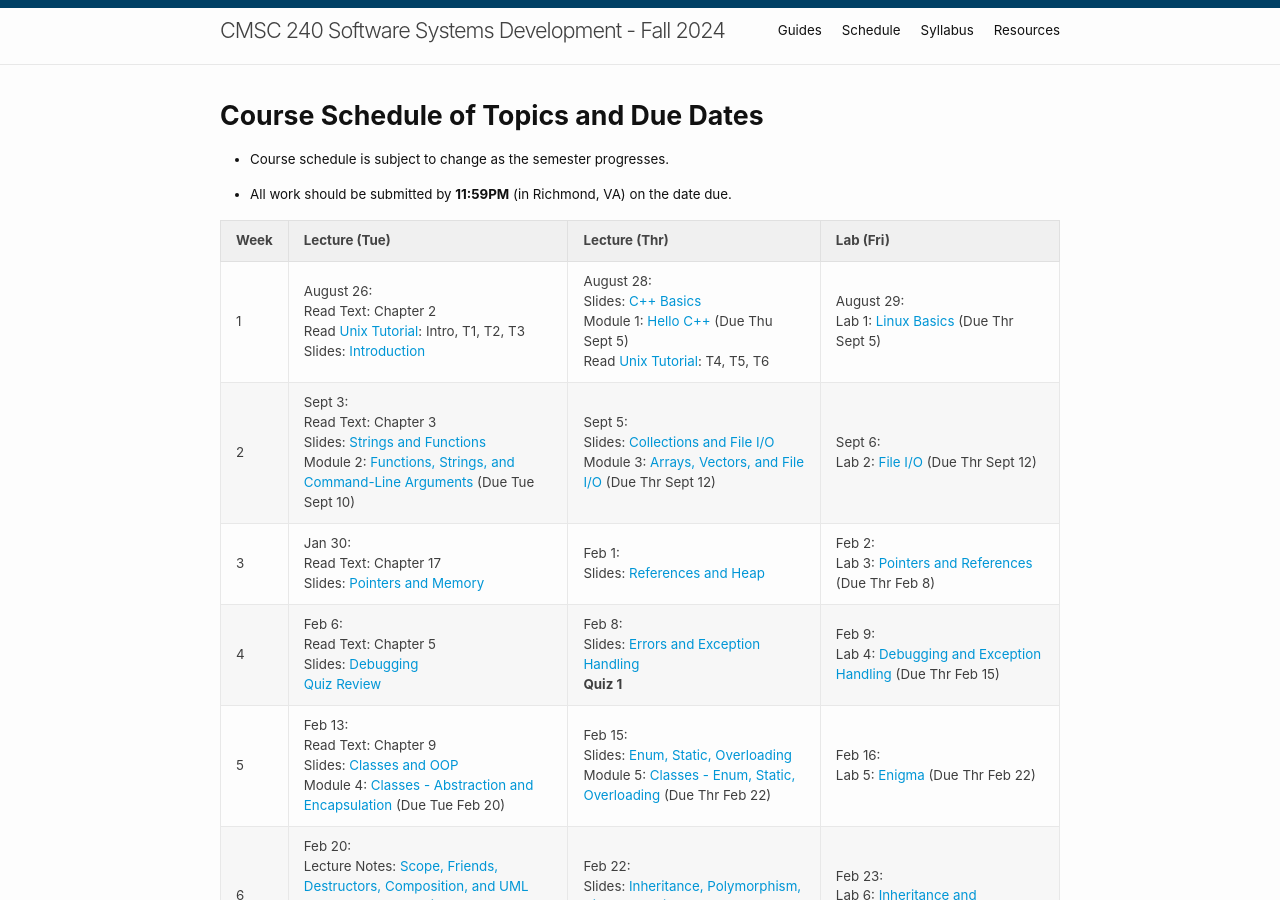
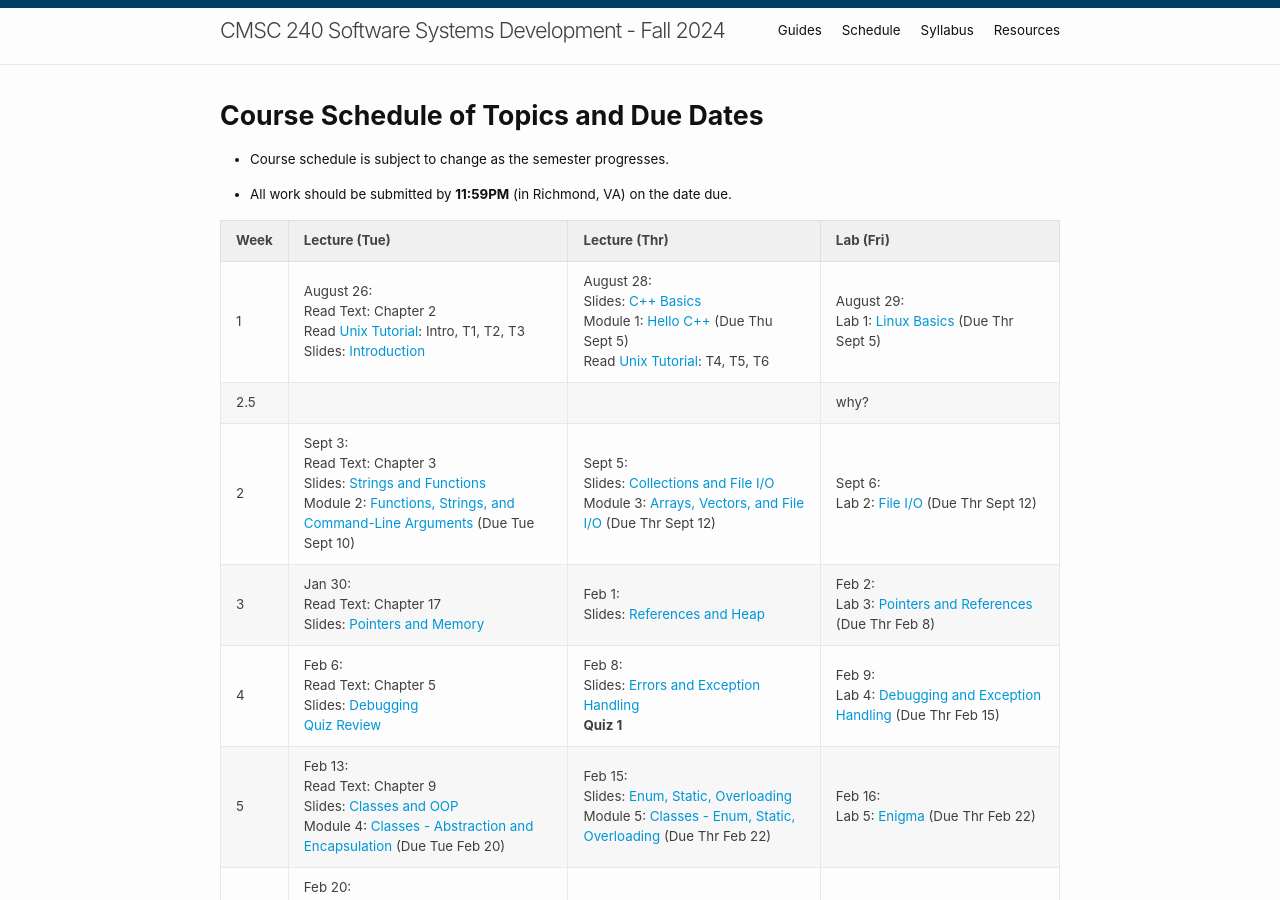
Before and after one commit to cmsc240-f24-dcs/cmsc240-f24-s2.github.io, a Jekyll site: the page built from schedule.md, in a window 1280 px wide and 900 px high. Built offline with Jekyll 4.4.1, drawn with Linux system fonts in a browser that asks for light colours.

Commit message:
still playing with html

```diff
--- a/schedule.md
+++ b/schedule.md
@@ -12,6 +12,7 @@ title: Schedule
 | Week | Lecture (Tue)                              | Lecture (Thr)                                 | Lab (Fri)                                        |
 | :--- | :---                                       | :---                                          | :---                                                  |
 | 1    | August 26:  <br />Read Text: Chapter 2<br />Read [Unix Tutorial](https://users.cs.duke.edu/~alvy/courses/unixtut/): Intro, T1, T2, T3<br />Slides: [Introduction](lectures/01-Introduction.pdf)              | August 28:  <br /> Slides: [C++ Basics](lectures/02-Language-Basics.pdf)<br /> Module 1: [Hello C++](modules/module1.md) (Due Thu Sept 5) <br />Read [Unix Tutorial](https://users.cs.duke.edu/~alvy/courses/unixtut/): T4, T5, T6                                     | August 29: <br />Lab 1: [Linux Basics](https://classroom.github.com/a/oLC4PMiw) (Due Thr Sept 5)                  |
+| 2.5 | | | why? |
 | 2    | Sept 3: <br />Read Text: Chapter 3<br /> Slides: [Strings and Functions](lectures/03-Strings-Functions.pdf) <br/>Module 2: [Functions, Strings, and Command-Line Arguments](modules/module2.md) (Due Tue Sept 10)    | Sept 5: <br /> Slides: [Collections and File I/O](lectures/04-Collections-FileIO.pdf) <br/>Module 3: [Arrays, Vectors, and File I/O](modules/module3.md) (Due Thr Sept 12)     | Sept 6: <br /> Lab 2: [File I/O](labs/lab2.md)  (Due Thr Sept 12)               |
 | 3    | Jan 30: <br />Read Text: Chapter 17 <br />Slides: [Pointers and Memory](lectures/05-Memory-Pointers.pdf)     | Feb 1: <br />Slides: [References and Heap](lectures/06-References-Heap.pdf)       | Feb 2:  <br />Lab 3: [Pointers and References](labs/lab3.md) (Due Thr Feb 8)               |
 | 4    | Feb 6: <br />Read Text: Chapter 5 <br />Slides: [Debugging](lectures/07-Debugging.pdf) <br />[Quiz Review](lectures/quiz1-review.md)    | Feb 8: <br />Slides: [Errors and Exception Handling](lectures/08-Error-Handling.pdf)<br /> **Quiz 1**      | Feb 9:   <br />Lab 4: [Debugging and Exception Handling](labs/lab4.md)  (Due Thr Feb 15)            |
```
